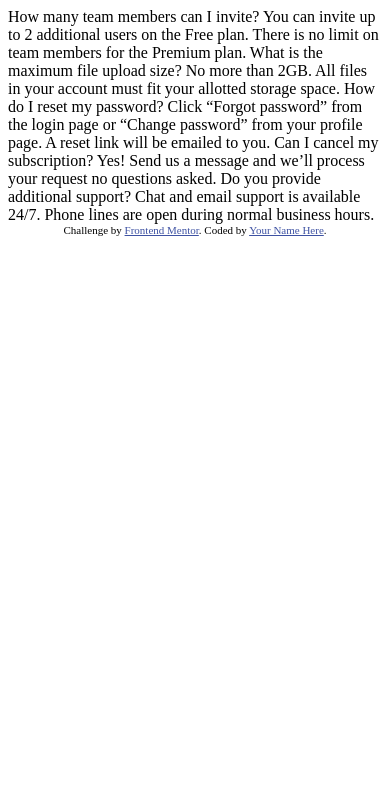
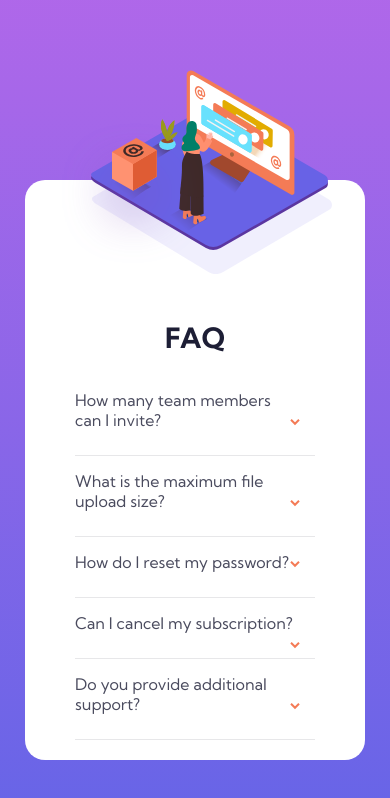
Before and after one commit to drperrotta/faq, a plain HTML site: page index.html in a window 390 px wide. Drawn offline with Linux system fonts and the light colour scheme.

Commit message:
Add files via upload

```diff
--- a/index.html
+++ b/index.html
@@ -7,34 +7,56 @@
   <link rel="icon" type="image/png" sizes="32x32" href="./images/favicon-32x32.png">
 
   <title>Frontend Mentor | FAQ Accordion Card</title>
+  <link rel="stylesheet" href="style.css">
 
-  <!-- Feel free to remove these styles or customise in your own stylesheet 👍 -->
-  <style>
-    .attribution { font-size: 11px; text-align: center; }
-    .attribution a { color: hsl(228, 45%, 44%); }
-  </style>
 </head>
 <body>
-  How many team members can I invite?
-  You can invite up to 2 additional users on the Free plan. There is no limit on
-  team members for the Premium plan.
+  <div class="container">
+    <div class="image-container">
+      <div class="inner">
+        <picture>
+          <source srcset="./images/illustration-woman-online-mobile.svg" media="(max-width:890px)">
+            <img src="./images/illustration-woman-online-desktop.svg" alt="">
+        </picture>
+        <picture>
+          <source srcset="./images/bg-pattern-mobile.svg" media="(max-width:890px)">
+            <img class="sec-img" src="./images/bg-pattern-desktop.svg" alt="">
+        </picture>
+      </div>
+      <div class="outer">
+        <img src="./images/illustration-box-desktop.svg" alt="">
+      </div>
+    </div>
+    <div class="faq-container">
+      <h2>FAQ</h2>
+      <div class="faq-one">
+        <input type="checkbox" name="" id="ques-one">
+        <label for="ques-one">How many team members can I invite?<span><img src="./images/icon-arrow-down.svg" alt=""></span></label>
+        <div class="content">You can invite up to 2 additional users on the Free plan. There is no limit on team members for the Premium plan.</div>
+      </div>
+      <div class="faq-two">
+        <input type="checkbox" name="" id="ques-two">
+        <label for="ques-two">What is the maximum file upload size?<span><img src="./images/icon-arrow-down.svg" alt=""></span></label>
+        <div class="content">No more than 2GB. All files in your account must fit your allotted storage space.</div>
+      </div>
+      <div class="faq-three">
+        <input type="checkbox" name="" id="ques-three">
+        <label for="ques-three">How do I reset my password?<span><img src="./images/icon-arrow-down.svg" alt=""></span></label>
+        <div class="content">Click “Forgot password” from the login page or “Change password” from your profile page. A reset link will be emailed to you.</div>
+      </div>
+      <div class="faq-four">
+        <input type="checkbox" name="" id="ques-four">
+        <label for="ques-four">Can I cancel my subscription?<span><img src="./images/icon-arrow-down.svg" alt=""></span></label>
+        <div class="content">Yes! Send us a message and we’ll process your request no questions asked.</div>
+      </div>
+      <div class="faq-five">
+        <input type="checkbox" name="" id="ques-five">
+        <label for="ques-five">Do you provide additional support?<span><img src="./images/icon-arrow-down.svg" alt=""></span></label>
+        <div class="content">Chat and email support is available 24/7. Phone lines are open during normal business hours.</div>
+      </div>
+    </div>
+  </div>
 
-  What is the maximum file upload size?
-  No more than 2GB. All files in your account must fit your allotted storage space.
-
-  How do I reset my password?
-  Click “Forgot password” from the login page or “Change password” from your profile page.
-  A reset link will be emailed to you.
-
-  Can I cancel my subscription?
-  Yes! Send us a message and we’ll process your request no questions asked.
-
-  Do you provide additional support?
-  Chat and email support is available 24/7. Phone lines are open during normal business hours.
-
-  <div class="attribution">
-    Challenge by <a href="https://www.frontendmentor.io?ref=challenge" target="_blank">Frontend Mentor</a>.
-    Coded by <a href="#">Your Name Here</a>.
-  </div>
+  <script src="script.js"></script>
 </body>
 </html>
--- /dev/null
+++ b/script.js
@@ -0,0 +1,12 @@
+const inputs = document.querySelectorAll('input');
+
+inputs.forEach(input => {
+    input.addEventListener('click', (e) => {
+        inputs.forEach(input => {
+            if (input.checked) {
+                input.checked = false;
+                e.target.checked = true;
+            }
+        })
+    })
+})
--- /dev/null
+++ b/style.css
@@ -0,0 +1,145 @@
+@import url('https://fonts.googleapis.com/css2?family=Kumbh+Sans:wght@400;700&display=swap');
+
+* {
+    font-family: 'Kumbh Sans', sans-serif;
+    padding: 0;
+    margin: 0;
+    box-sizing: border-box;
+}
+
+body {
+    background: linear-gradient(hsl(273, 75%, 66%), hsl(240, 73%, 65%));
+    min-height: 100vh;
+    display: flex;
+    align-items: center;
+    justify-content: center;
+}
+
+.container {
+    width: 930px;
+    display: grid;
+    grid-template-columns: repeat(2, 1fr);
+    background-color: white;
+    border-radius: 20px;
+    margin: 25px;
+}
+
+.image-container {
+    position: relative;
+    padding: 50px 0;
+    z-index: 0;
+}
+
+.sec-img {
+    position: absolute;
+    top: -300px;
+    left: -580px;
+    z-index: -1;
+}
+
+.outer {
+    position: absolute;
+    top: 190px;
+    left: -90px;
+}
+
+.inner picture {
+margin-left: -80px;
+}
+
+.inner {
+    overflow: hidden;
+}
+
+.faq-container {
+    padding: 50px;
+    padding-bottom: 20px;
+}
+
+.faq-container h2 {
+    color: hsl(238, 29%, 16%);
+    font-size: 28px;
+    padding-bottom: 20px;
+}
+
+.faq-container > div {
+    border-bottom: 1px solid hsl(240, 5%, 91%);
+}
+
+.faq-container span {
+    float: right;
+    transition: 0.4s;
+}
+
+label {
+    display: block;
+    cursor: pointer;
+    width: 100%;
+    text-align: left;
+    padding: 15px 15px 15px 0;
+    color: hsl(237, 12%, 33%);
+    transition: 0.4s;
+}
+
+label:hover {
+    color: hsl(14, 88%, 65%);
+}
+
+input {
+    display: none;
+}
+
+.content {
+    padding: 5px 0;
+    color: hsl(240, 6%, 50%);
+    font-size: 14px;
+    overflow: hidden;
+    height: 0;
+    opacity: 0;
+    transition: all 0.4s;
+}
+
+input:checked ~ .content {
+    height: 64px;
+    opacity: 1;
+}
+
+input:checked ~ label {
+    color: hsl(238, 29%, 16%);
+    font-weight: 700;
+}
+
+input:checked ~ label span {
+    transform: rotate(180deg);
+    transition: 0.4s;
+}
+@media (max-width: 890px) {
+    .container {
+        max-width: 450px;
+        grid-template-columns: repeat(1, 1fr);
+        margin-top: 120px;
+    }
+
+    .image-container {
+        padding: 0;
+        margin: 0 auto;
+        margin-top: -110px;
+    }
+
+    .inner {
+        overflow: visible;
+    }
+
+    .outer {
+        display: none;
+    }
+
+    .sec-img {
+        top: 100px;
+        left: -50px;
+    }
+
+    .faq-container h2 {
+        text-align: center;
+    }
+}
```
